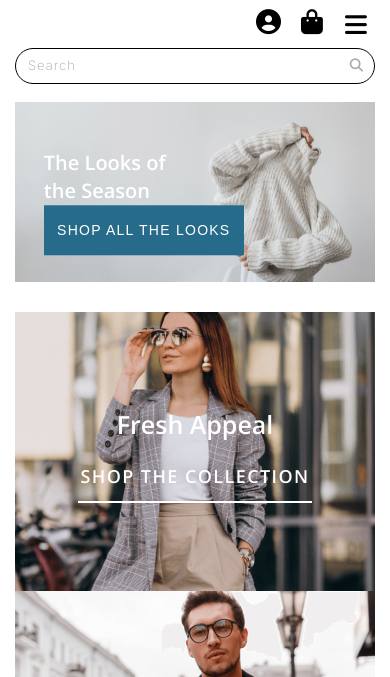
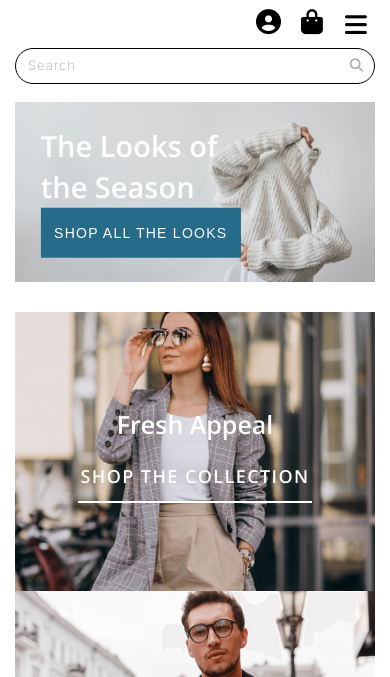
Before and after one commit to jessamyn27/e-commerce-spa, a plain HTML site: page index.html in a window 390 px wide. Shown: the part 136-813 px from the top of the page. Drawn offline with nearby package versions, Linux system fonts and the light colour scheme.

Commit message:
mobile css

```diff
--- a/src/styles/style.scss
+++ b/src/styles/style.scss
@@ -108,6 +108,7 @@ section {
 body {
 	line-height: 1;
 	margin: 0;
+	overflow-x: hidden;
 }
 ol,
 ul {
@@ -318,8 +319,9 @@ body {
 			font-size: 40px;
 			font-weight: 300;
 			position: absolute;
+			right: 10px;
 			top: 10px;
-			right: 10px;
+			z-index: 2;
 		}
 	}
 }
@@ -413,6 +415,7 @@ body {
 			position: relative;
 
 			&::placeholder {
+				background-color: #ffffff;
 				color: #a8a8a8;
 				font-size: 13px;
 				font-weight: 200;
@@ -986,7 +989,7 @@ body {
 		.trending {
 			&__title {
 				font-size: 20px;
-				margin: 30px 0 15px;
+				margin: 20px 0 20px;
 			}
 			&__card {
 				margin: 0;
@@ -1114,10 +1117,10 @@ body {
 	.main {
 		.carousel {
 			&__card--title {
-				font-size: 20px;
+				font-size: 29px;
 				line-height: 1.4;
-				margin: 22px 0 0 0;
-				width: 150px;
+				margin: 0 7px 0 0;
+				width: 210px;
 			}
 		}
 
```
Also changed, not shown: src/styles/style.css, 1 other file.
